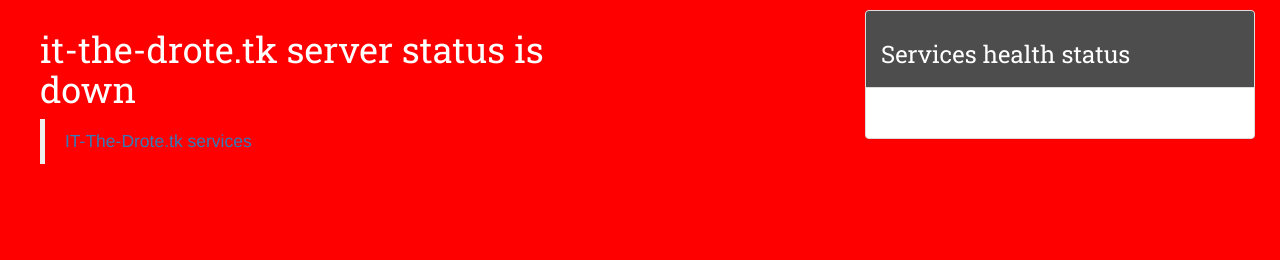
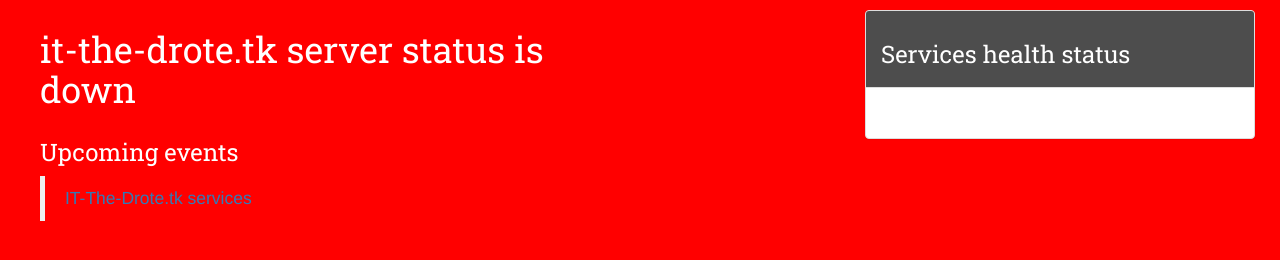
Before and after one commit to Like-all/like-all.github.io, a plain HTML site: page index.html in a window 1280 px wide. Drawn offline with nearby package versions, Linux system fonts and the light colour scheme; no server answers.

Commit message:
Upcoming events header

```diff
--- a/index.html
+++ b/index.html
@@ -22,6 +22,7 @@
         <h1 id="main-status">it-the-drote.tk server status is </h1>
       </div>
       <div class="col-md-8">
+        <h3>Upcoming events</h3>
         <div class="fb-page" data-href="https://www.facebook.com/IT-The-Drotetk-services-1733226353592369/"
             data-width="400"
             data-tabs="events"
```
